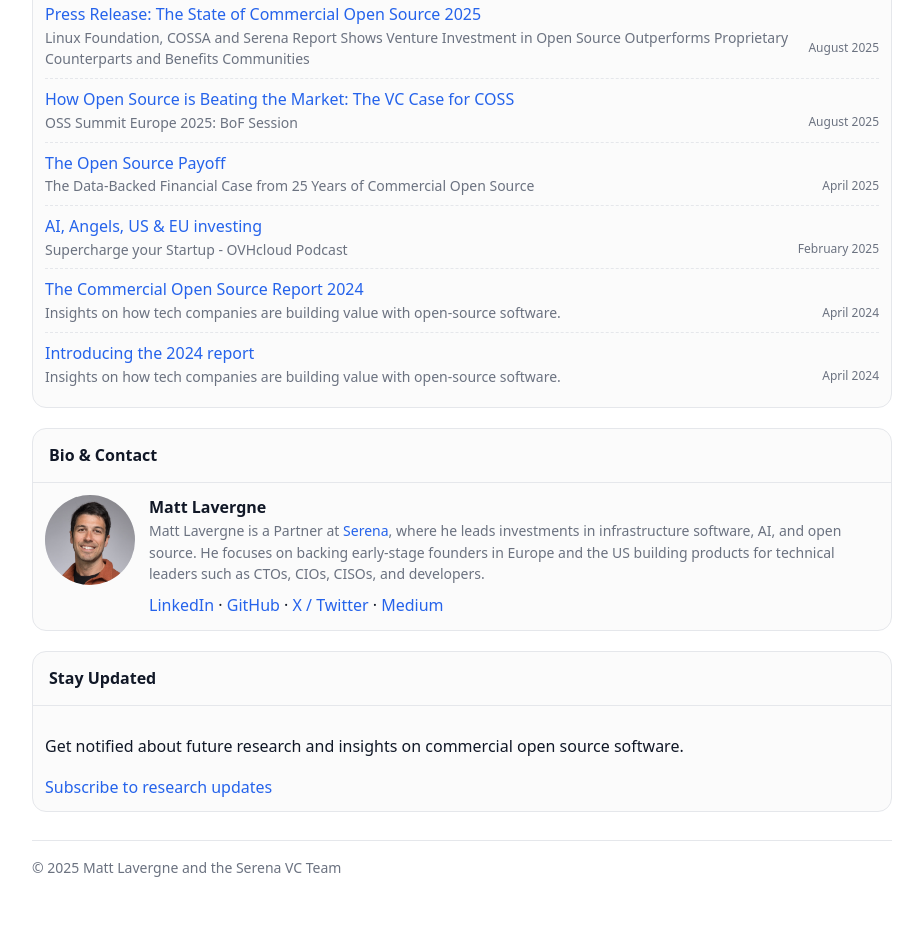
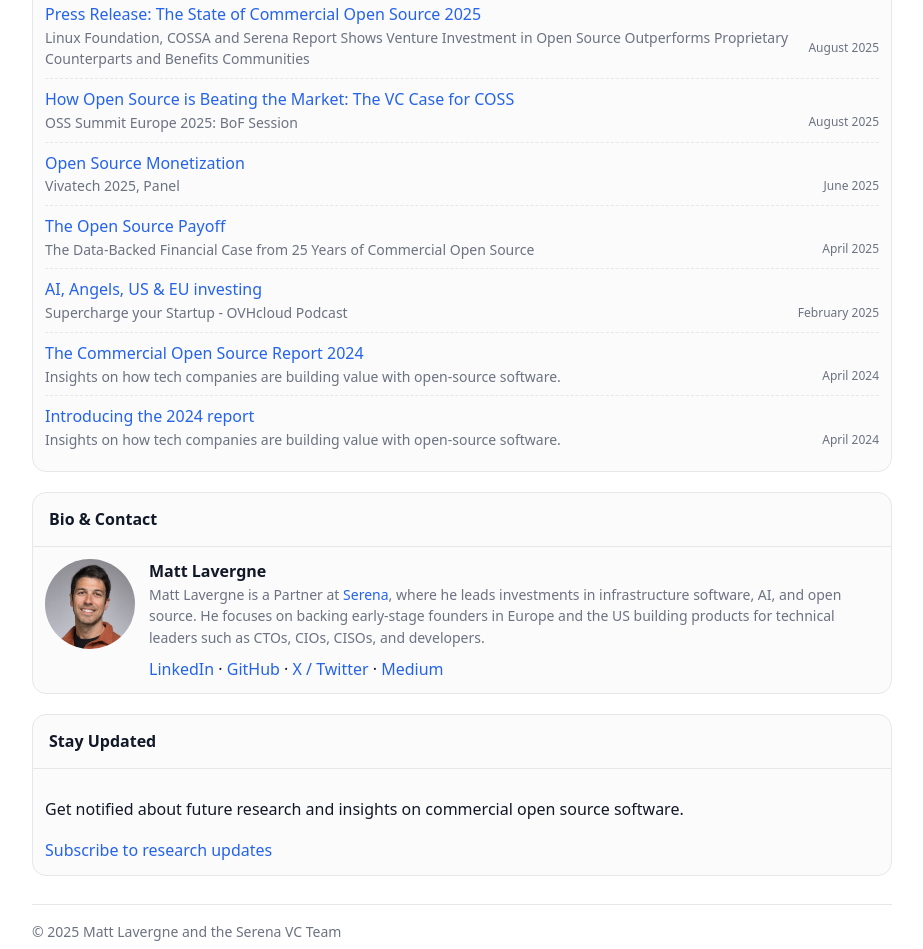
Before and after one commit to Krasavchik/cossreport, a plain HTML site: page index.html in a window 1280 px wide. Shown: the part 954-1903 px from the top of the page, without its empty margins (178-1101 px from the left). Before the commit the page ends 1857 px from the top, so only its background shows below. Drawn offline with Linux system fonts and the light colour scheme.

Commit message:
add vivatech panel

```diff
--- a/index.html
+++ b/index.html
@@ -221,6 +221,10 @@
                 <div class="desc">OSS Summit Europe 2025: BoF Session<span class="date">August 2025</span></div>
             </li>
             <li>
+              <a href="https://www.linkedin.com/posts/matthieulavergne_opensource-activity-7341789595866476546-5sPb?utm_source=share&utm_medium=member_desktop&rcm=ACoAAAO3wpQBNyZhVW8RnD7iflR0lIuFK7wvwxM"" rel="noopener" target="_blank">Open Source Monetization</a>
+              <div class="desc">Vivatech 2025, Panel<span class="date">June 2025</span></div>
+          </li>
+            <li>
                 <a href="https://blog.serenacapital.com/the-open-source-payoff-5e835c54c0f1?utm_source=cossreport.com&utm_medium=referral&utm_campaign=coss-report-2025" rel="noopener" target="_blank">The Open Source Payoff</a>
                 <div class="desc">The Data-Backed Financial Case from 25 Years of Commercial Open Source<span class="date">April 2025</span></div>
             </li>
```
